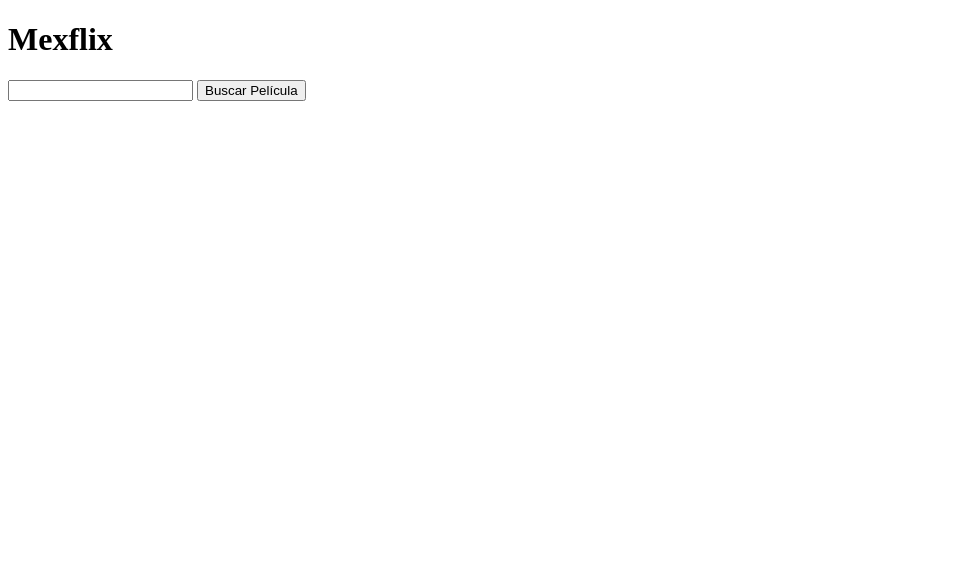
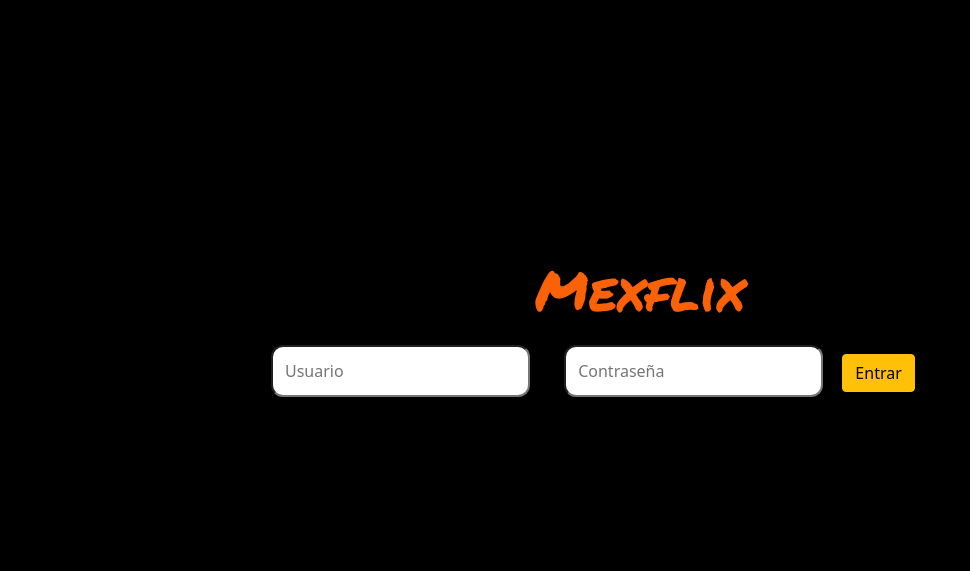
Before and after one commit to FernandaFA02/Proyecto_Mexflix, a website with bundled scripts: page src/index.html in a window 1280 px wide. Shown: the whole page, without its empty margins (0-970 px from the left). Built offline with nearby package versions, Linux system fonts and the light colour scheme.

Commit message:
Agregando primera pantalla con grid y usuario

```diff
--- a/src/index.html
+++ b/src/index.html
@@ -7,19 +7,25 @@
         <meta name="description" content="">
         <meta name="viewport" content="width=device-width, initial-scale=1">
         <!--Se agrega liga de bootstrap-->
+        <link href="https://cdn.jsdelivr.net/npm/bootstrap@5.1.3/dist/css/bootstrap.min.css" rel="stylesheet" integrity="sha384-1BmE4kWBq78iYhFldvKuhfTAU6auU8tT94WrHftjDbrCEXSU1oBoqyl2QvZ6jIW3" crossorigin="anonymous">
         <link rel="stylesheet" href="style.css">
     </head>
     <body>
 
         <!--Se crea un main para mantener unido el contenido principal-->
-
+<main>
         <!--Crear sections para cada pantalla con sus respectivas necesidades-->
-
         <!--Pantalla 1, contiene el header con el nombre principal de la app y los inputs
         para el ingreso de los ususarios-->
-
+    <section id="pantalla1">
+        <h1 class="head">Mexflix</h1>
+        <input class="entrada" type="text" placeholder="Usuario" id="usuario">
+        <input class="entrada" type="password" placeholder="Contraseña" id="password">
+        <button type="button" class="btn btn-warning" id="inicio">Entrar</button>
+    </section>
         <!--Pantalla 2, Se hara un nav para contener la barra de navegación que contendra el logo, el inicio
         y el boton de busqueda. También se creará la redireccion a cada una de las colecciones.-->
+    <section id="pantalla2">
         <h1>Mexflix</h1>
         <input id="searchInput">
         <button id="searchButton">Buscar Película</button>
@@ -27,16 +33,26 @@
         <h1 id="film-title"></h1>
         <img id="film-poster" src="" alt="">
         <p id="film-year"></p>
+    </section>
         <!--Pantalla 3, Se muestra el catalogo de peliculas de DC Comics, contendrá su boton de
         regreso a la pantalla 2-->
-
+    <section id="pantalla3">
+        <h1 class="grid-item"></h1>
+    </section>
         <!--Pantalla 4, se muestra el catalogo de peliculas de Marvel Studios, contendrá su boton
         de regreso a la pantalla 2-->
-
+    <section id="pantalla4">
+        <h1 class="grid-item"></h1>
+    </section>
         <!--Pantalla 5, se muestra el catalogo de peliculas de Lucasfilm, contendrá su propio
         boton de regreso a la pantalla 2-->
+    <section id="pantalla5">
+        <h1 class="grid.item"></h1>
+    </section>
+        <!--Se agrega el footer-->
+    <footer class="grid-item"></footer>
 
-
+</main>
         <script src="index.js" type="module"></script><!--El index.js se convertirá a modulo para ayudar a importar y exportar los contenidos de data.js y app.js -->
         <!--<script src="app.js"></script>
         <script src="data.js"></script>-->
--- a/src/index.js
+++ b/src/index.js
@@ -1,25 +1,37 @@
 //La UI contendrá 5 pantallas, se atraerán por medio de getElementById, se les pondrá la
 //propiedad hidden para ocultarlas mientrás no están siendo usadas
-
+document.getElementById("pantalla2").hidden = true //se oculta la segunda pantalla
+document.getElementById("pantalla3").hidden = true //se oculta la tercera pantalla
+document.getElementById("pantalla4").hidden = true //se oculta la cuarta pantalla
+document.getElementById("pantalla5").hidden = true //se oculta la quinta pantalla
 //Se crea una variable para atraer el Id del boton de usuario
 //También se crearan variables para obtener los valores del input de usuario y password
-//Se establecen las condiciones para dejar entrar al usuario, si son correctas se oculta la pantalla
-//1 y se muestra la pantalla dos
+/*Se establecen las condiciones para dejar entrar al usuario, si son correctas se oculta la pantalla
+1 y se muestra la pantalla dos*/
+let entrada = document.getElementById("inicio")
+inicio.addEventListener("click", function () {
+    let user = document.getElementById("usuario").value
+    let password = document.getElementById("password").value
+    if(user == "Juanito" && password == 1234){ //Se establecen usuario y contraseña, si se cumplen se ejecuta:
+    document.getElementById("pantalla1").hidden = true //se oculta pantalla 1
+    document.getElementById("pantalla2").hidden = false //se muestra pantalla 2
+    }else{
+        alert("Usuario y/o Contraseña no vaalidos")
+    }
+})
 //Dentro de la pantalla 2 se crea una funcion para generar el buscador de peliculas
-
 //Aqui va todo lo del DOM
 //Se importa el API desde data.js
 import {getOmdbApi} from "./data.js";
 console.log(getOmdbApi)
 //Se importa el API para segunda busqueda por año
-import  {getOmdbApiYear} from "./data.js"
-
-//Se trigerea el boton de busqueda
-
+import  {getOmdbApiYear} from "./data.js";
+console.log(getOmdbApiYear)
+//se trae el valor de input
 let searchFilm = () => {
-    let searchValue = document.getElementById("searchInput").value //se trae el valor de input
+    let searchValue = document.getElementById("searchInput").value
     getOmdbApi(searchValue)
 }
-
+//Se trigerea el boton de busqueda
 let buttonSearch = document.getElementById("searchButton")
 buttonSearch.addEventListener('click', searchFilm)
--- a/src/style.css
+++ b/src/style.css
@@ -0,0 +1,33 @@
+/*Se hará el css con ayuda de bootstrap*/
+/*Se agrega la liga de google fonts*/
+@import url('https://fonts.googleapis.com/css2?family=Permanent+Marker&display=swap');
+/*Se crean los bloques de cada página con ayuda de Grid para lograr hacerlo responsivo*/
+main {
+    display: grid;
+    grid-template-columns: 1fr 1fr 1fr;
+    grid-template-rows: 1fr 1fr 1fr;
+    grid-template-areas:
+    "section section section";
+    background-color: #000000;
+    padding: 20%;
+    width: auto;
+}
+
+section{
+    grid-area: section;
+}
+
+.head {
+    color: #FB6107;
+    text-align: center;
+    font-size: 55px;
+    font-family: 'Permanent Marker', cursive;
+}
+
+#usuario,
+#password {
+    margin: 15px;
+    padding: 12px;
+    border-radius: 12px;
+    color: #C99DA3;
+}
```
Also changed, not shown: ReadMe.md, assets/5.Planning.png (added), assets/usuarios.webp (added), src/data.js (line endings or trailing spaces).
